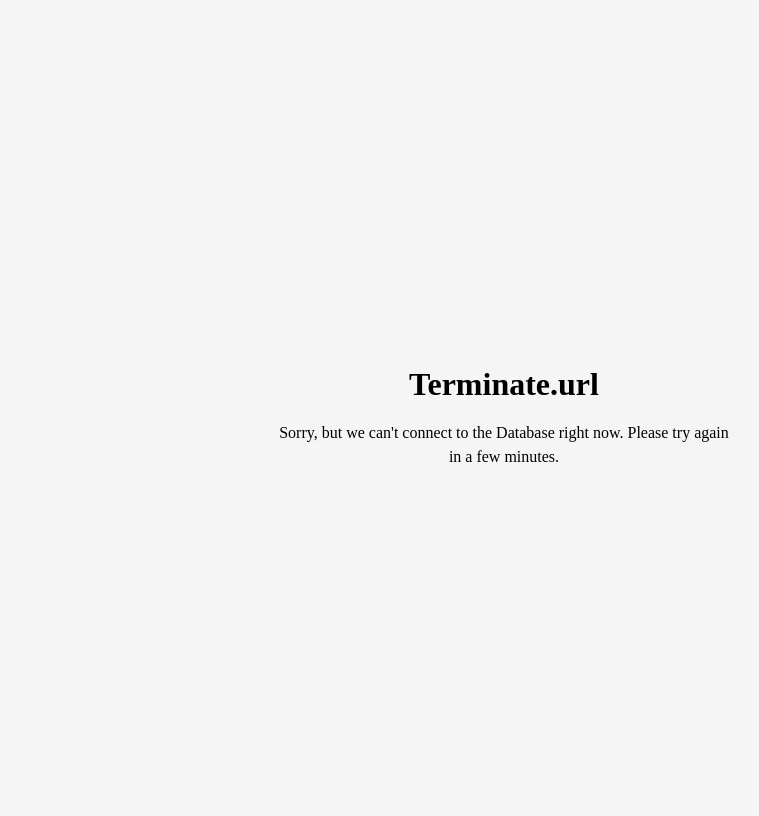
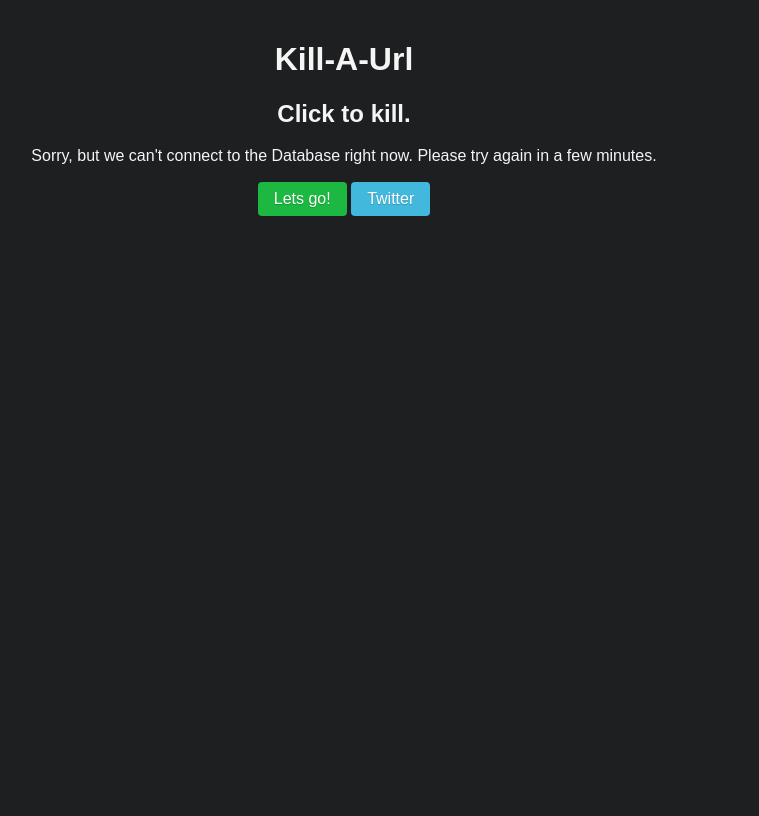
Before and after one commit to chand1012/killableurls, a Flask app: page / in a window 1280 px wide. Shown: the whole page, without its empty margins (136-895 px from the left). After the commit the page ends 216 px from the top, so only its background shows below. Run offline with Flask 2, Linux system fonts and the light colour scheme; data that the repository does not hold is empty; parts of the project's set-up code (start-up, migrations or seed data) failed here and were passed over; some libraries are stand-ins or nearby versions.

Commit message:
Added things, like css and more functions

```diff
--- a/main.py
+++ b/main.py
@@ -1,11 +1,14 @@
-from flask import Flask, render_template, redirect
+from flask import Flask, render_template, redirect, send_from_directory, url_for
+from random import choice
 import mysql_wrapper as mysql
+import os
 app = Flask(__name__, static_url_path="")
 
 @app.route("/")
 def index():
     num = mysql.get_url_amt()
-    return render_template('index.html', num=num)
+    tagline = choice(["Killable urls.", "Terminate a link with ease.", "Click to kill.", "Urls with expiration dates."])
+    return render_template('index.html', num=num, tagline=tagline)
 
 @app.route("/new")
 def new():
@@ -24,6 +27,9 @@ def generate(url, date):
     else:
         redirect("/details/new/{}".format(gen_url_id))
 
+@app.route("/k")
+def killed():
+    return "Url was terminated"
 
 @app.route("/details/new/<string:url_id>")
 def created(url_id):
@@ -42,5 +48,14 @@ def page_not_found():
 def redir(url_id):
     return redirect(mysql.get_href_from_db(url_id))
 
+@app.route('/favicon.ico')
+def favicon():
+    return send_from_directory(os.path.join(app.root_path, 'static'), 'favicon.ico', mimetype='image/vnd.microsoft.icon')
+
+@app.route('/buttons.css')
+def buttons():
+    return send_from_directory(os.path.join(app.root_path, 'static'), 'buttons.css', mimetype='text/css')
+
+
 if __name__=="__main__":
     app.run(host="0.0.0.0",port=8080)
--- a/mysql_wrapper.py
+++ b/mysql_wrapper.py
@@ -90,7 +90,7 @@ def generate_url_id(chars=6, custom=None):
         return None
 
 
-def new_url(url, killdate=get_tomorrow(), killclicks=0, surl="/404", gen_length=6, custom=None):
+def new_url(url, killdate=get_tomorrow(), killclicks=0, surl="/k", gen_length=6, custom=None):
     url_id = generate_url_id(gen_length, custom) # increase the char amount in production, or just make it increase when we need more
     if not "http" in url:
         url = "http://" + url
--- a/static/buttons.css
+++ b/static/buttons.css
@@ -11,7 +11,7 @@
   --color-alge: #7999a9;
   --color-flower: #353866;
   --color-smoke: #e4e4e4;
-  --font-face: -apple-system, BlinkMacSystemFont, "Segoe UI", Roboto, Helvetica, Arial, sans-serif, "Apple Color Emoji", "Segoe UI Emoji", "Segoe UI Symbol";
+  --font-face: "Sans-Serif";
 }
 html {
   box-sizing: border-box;
@@ -53,6 +53,17 @@ h1 {
   font-weight: 700;
 }
 h1 span {
+  font-weight: 400;
+}
+h2 {
+  text-align: center;
+  transition: opacity 300ms linear;
+  color: var(--color-dark);
+  font-family: var(--font-face);
+  font-size: 32px;
+  font-weight: 700;
+}
+h2 span {
   font-weight: 400;
 }
 p {
--- a/templates/index.html
+++ b/templates/index.html
@@ -1,18 +1,62 @@
 <html>
 <head>
-  <link rel= "stylesheet" type= "text/css" href= "{{ url_for('static',filename='buttons.css') }}">
-  <title> Terminate.url </title>
+  <link rel="stylesheet" href="https://unpkg.com/purecss@1.0.0/build/pure-min.css" integrity="sha384-nn4HPE8lTHyVtfCBi5yW9d20FjT8BJwUXyWZT9InLYax14RDjBj46LmSztkmNP9w" crossorigin="anonymous">
+  <link rel="stylesheet" href="https://unpkg.com/purecss@1.0.0/build/base-min.css">
+  <meta name="viewport" content="width=device-width, initial-scale=1">
+  <title> Kill-A-Url: Urls with expiration dates </title>
+  <style>
+        html {
+          width: 75%;
+          background-color: #1D1F20;
+          font-family: "Arial", Arial, sans-serif;
+          color: whitesmoke;
+          text-align: center;
+          box-sizing: border-box;
+          justify-content: center;
+          align-items: center;
+          display: flex;
+          flex-direction: column;
+          padding: 20px;
+        }
+        .button-success,
+        .button-error,
+        .button-warning,
+        .button-secondary {
+            color: white;
+            border-radius: 4px;
+            text-shadow: 0 1px 1px rgba(0, 0, 0, 0.2);
+        }
+
+        .button-success {
+            background: rgb(28, 184, 65); /* this is a green */
+        }
+
+        .button-error {
+            background: rgb(202, 60, 60); /* this is a maroon */
+        }
+
+        .button-warning {
+            background: rgb(223, 117, 20); /* this is an orange */
+        }
+
+        .button-secondary {
+            background: rgb(66, 184, 221); /* this is a light blue */
+        }
+
+    </style>
 </head>
 
-<div class='container'>
+<div class='main'>
   <h1>
-    Terminate.url
+    Kill-A-Url
   </h1>
+  <h2> {{ tagline }} </h2>
   {% if num %}
-  <p> There are {{ num }} urls made with Terminate.url</p>
+  <p> There are {{ num }} urls made with Kill-A-Url</p>
   {% else %}
   <p> Sorry, but we can't connect to the Database right now. Please try again in a few minutes.</p>
   {% endif %}
-
+  <a class="button-success pure-button" href="/new">Lets go!</a>
+  <a class="button-secondary pure-button" href="https://twitter.com/thatkidCh1z"> Twitter </a>
 </div>
 </html>
```
Also changed, not shown: static/favicon.ico (added), 1 other file.
